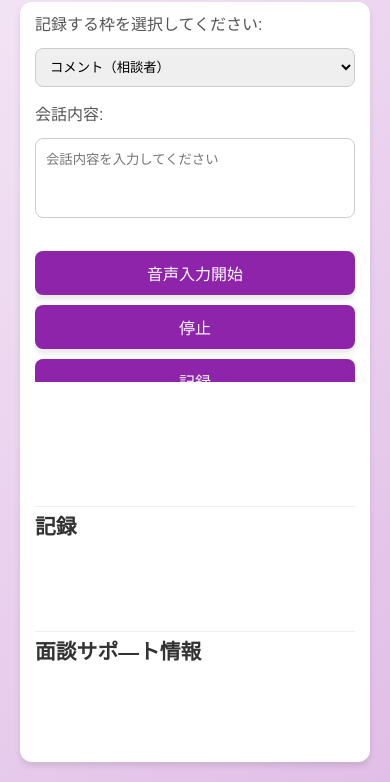
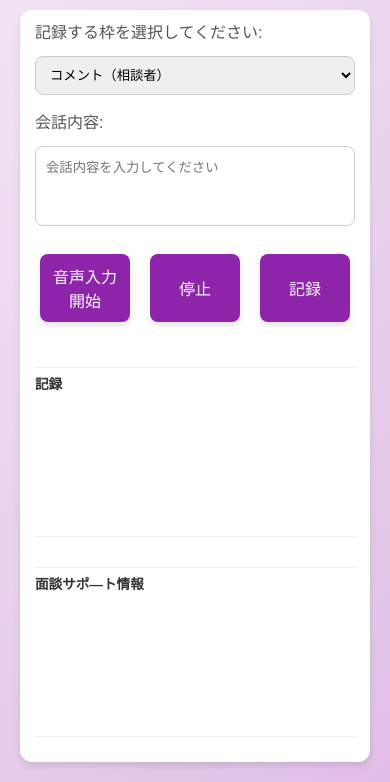
Before and after one commit to yuiyui46/yuiyui46_kadai_map, a plain HTML site: page index.html in a window 390 px wide. Shown: the part 62-844 px from the top of the page. Drawn offline with nearby package versions, Linux system fonts and the light colour scheme.

Commit message:
Update style.css

```diff
--- a/css/style.css
+++ b/css/style.css
@@ -1,4 +1,3 @@
-/* style.css */
 body {
   font-family: 'Arial', sans-serif;
   background: linear-gradient(135deg, #f3e5f5 0%, #e1bee7 100%);
@@ -28,19 +27,13 @@ h1 {
   box-sizing: border-box;
   display: flex;
   flex-direction: column;
-  height: 100vh; /* 高さを100vhに調整 */
-  overflow-y: auto; /* コンテンツが溢れたときにスクロール可能にする */
+  height: 100vh;
 }
 
 .input-section {
   overflow-y: auto;
-  max-height: 50%; /* 入力セクションの高さを調整 */
+  max-height: 50%;
   margin-bottom: 20px;
-}
-
-.spacer {
-  flex-grow: 1;
-  height: 20px; /* 任意の高さに調整 */
 }
 
 .input-group {
@@ -51,6 +44,10 @@ h2 {
   font-size: 1.5em;
   margin-bottom: 10px;
   color: #333333;
+}
+
+.section-title {
+  font-size: 0.85em !important; /* フォントサイズを小さくする */
 }
 
 label {
@@ -81,11 +78,11 @@ button {
   border: none;
   border-radius: 8px;
   cursor: pointer;
-  width: 100%;
   font-size: 1.1em;
   box-shadow: 0 4px 6px rgba(0, 0, 0, 0.1);
   transition: background-color 0.3s;
-  margin-top: 10px;
+  margin: 5px;
+  flex: 1;
 }
 
 button:hover {
@@ -94,40 +91,47 @@ button:hover {
 
 #output, #enhancements {
   flex-grow: 1;
-  margin-top: 10px; /* 縦スクロールを許可 */
-  overflow-y: auto;
+  margin-top: 20px;
   border-top: 1px solid #eeeeee;
   padding-top: 10px;
+  overflow: hidden;
+  display: flex;
+  flex-direction: column;
 }
 
-.recorded-content {
+#recorded-content, #real-time-analysis {
+  flex-grow: 1;
+  overflow-y: auto; /* 縦スクロールを有効にする */
   padding: 10px;
   border-bottom: 1px solid #eeeeee;
   margin-bottom: 10px;
 }
 
-.recorded-content p {
+#recorded-content p, #real-time-analysis p {
+  font-size: 0.85em !important; /* フォントサイズを小さくする */
   margin: 5px 0;
+  white-space: normal; /* テキストを途中で切らないようにする */
+  overflow-wrap: break-word; /* 単語の途中で改行する */
+}
+
+/* ボタンを横並びにするための追加スタイル */
+.button-group {
+  display: flex;
+  justify-content: space-between;
+  gap: 10px;
 }
 
 /* Responsive Design */
 @media (max-width: 600px) {
   .container {
-      max-width: 100%;
-      padding: 15px;
-      height: 90vh; /* スマホ画面の高さに対応 */
+    max-width: 100%;
+    padding: 15px;
+    height: 90vh;
   }
 
   button {
-      font-size: 1em;
-      padding: 10px;
+    font-size: 1em;
+    padding: 10px;
   }
 
-  h1 {
-      font-size: 1.5em;
-  }
-
-  h2 {
-      font-size: 1.3em;
-  }
 }
```
